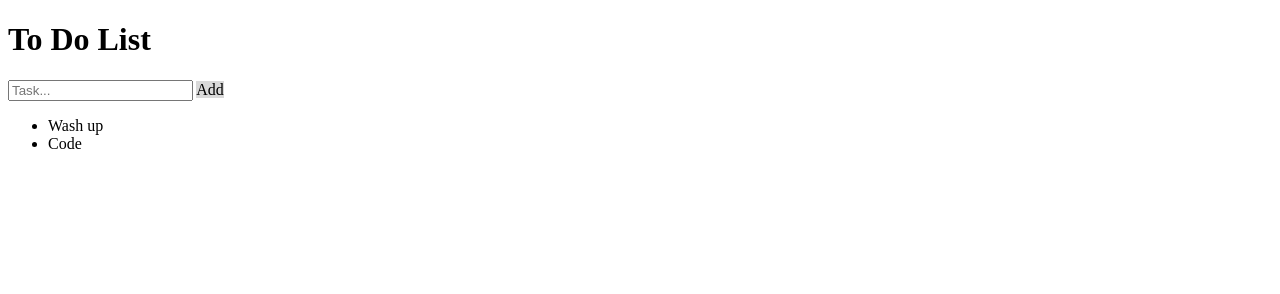
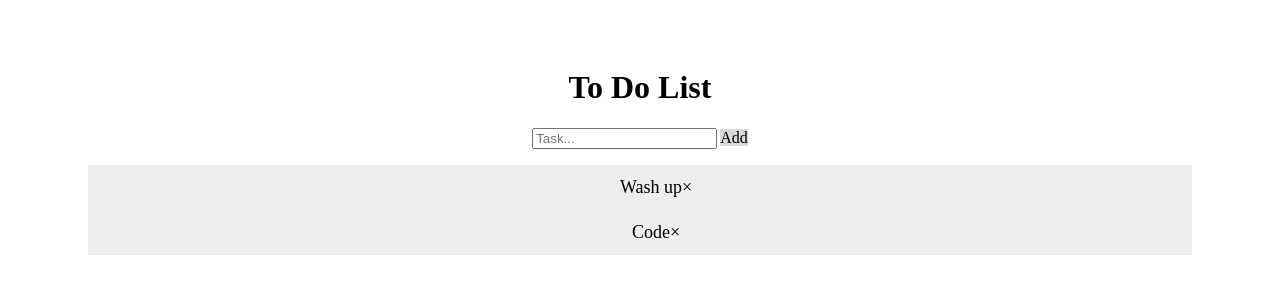
Before and after one commit to bea-col/to-do, a plain HTML site: page index.html in a window 1280 px wide. Both pictures are taken after a click on the element "Add". Drawn offline with Linux system fonts and the light colour scheme.

Commit message:
working version

```diff
--- a/app.js
+++ b/app.js
@@ -1 +1,56 @@
 "use strict"
+
+var myNodelist = document.getElementsByTagName("LI");
+var i;
+for (i = 0; i < myNodelist.length; i++) {
+  var span = document.createElement("SPAN");
+  var txt = document.createTextNode("\u00D7");
+  span.className = "close";
+  span.appendChild(txt);
+  myNodelist[i].appendChild(span);
+}
+
+var close = document.getElementsByClassName("close");
+var i;
+for (i = 0; i < close.length; i++) {
+  close[i].onclick = function() {
+    var div = this.parentElement;
+    div.style.display = "none";
+  }
+}
+
+//adds checked symbol
+var list = document.querySelector('ul');
+list.addEventListener('click', function(ev) {
+  if (ev.target.tagName === 'LI') {
+    ev.target.classList.toggle('checked');
+  }
+}, false);
+
+//creates new list item when clicking "add"
+function newElement() {
+    var li = document.createElement("li");
+    var inputValue = document.getElementById("myInput").value;
+    var t = document.createTextNode(inputValue);
+    li.appendChild(t);
+    if (inputValue === '') {
+      alert("You must write something!");
+    } else {
+      document.getElementById("myList").appendChild(li);
+    }
+    document.getElementById("myInput").value = "";
+
+    //creates functioning close button for new list items
+    var span = document.createElement("SPAN");
+  var txt = document.createTextNode("\u00D7");
+  span.className = "close";
+  span.appendChild(txt);
+  li.appendChild(span);
+
+  for (i = 0; i < close.length; i++) {
+    close[i].onclick = function() {
+      var div = this.parentElement;
+      div.style.display = "none";
+    }
+  }
+}
--- a/index.html
+++ b/index.html
@@ -10,9 +10,10 @@
 </head>
 
 <body>
+    <div class="my-box">
         <div id="myDIV" class="header">
             <h1>To Do List</h1>
-        <input type="text" placeholder="Task...">
+            <input type="text" id="myInput" placeholder="Task...">
             <span onclick="newElement()" class="addBtn">Add</span>
         </div>
 
@@ -20,6 +21,7 @@
             <li>Wash up</li>
             <li>Code</li>
         </ul>
+    </div>
 
     <script src="app.js"></script>
 </body>
--- a/main.css
+++ b/main.css
@@ -1,3 +1,47 @@
 .addBtn {
     background: #d9d9d9;
 }
+
+.my-box {
+    text-align: center;
+    padding: 40px;
+}
+
+ul {
+    padding-right: 40px;
+}
+
+/* Style the list items */
+ul li {
+    text-align: center;
+    cursor: pointer;
+    list-style-type: none;
+    background: #eee;
+    font-size: 18px;
+    padding: 12px 8px 12px 40px;
+
+    /* make the list items unselectable */
+    -webkit-user-select: none;
+    -moz-user-select: none;
+    -ms-user-select: none;
+    user-select: none;
+  }
+
+/* When clicked on, add a background color and strike out text */
+ul li.checked {
+    text-decoration: line-through;
+  }
+
+  /* Add a "checked" mark when clicked on */
+  ul li.checked::before {
+    content: '';
+    position: absolute;
+    border-color: #fff;
+    border-style: solid;
+    border-width: 0 2px 2px 0;
+    top: 10px;
+    left: 16px;
+    transform: rotate(45deg);
+    height: 15px;
+    width: 7px;
+  }
```
Also changed, not shown: flamingo.jpg (added). Lines whose indentation alone changed are shown as unchanged.
